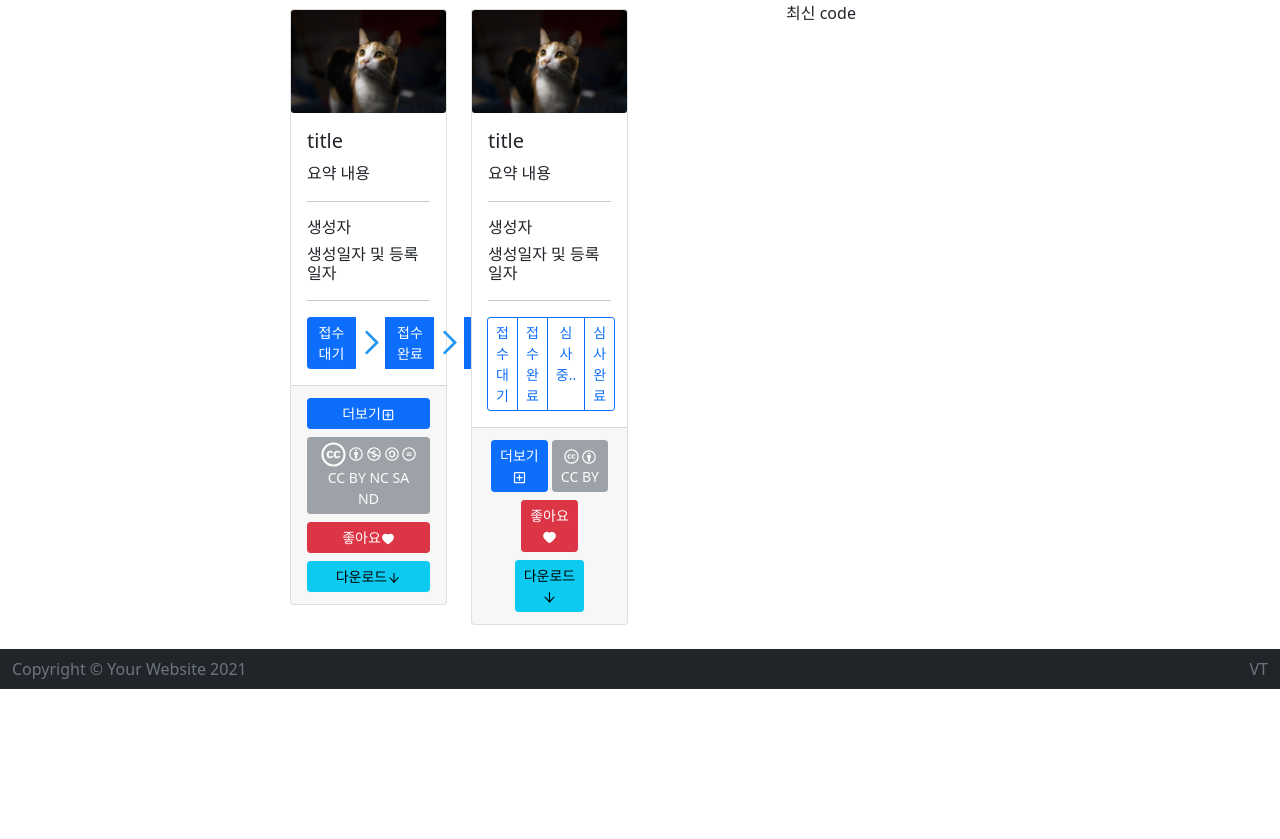
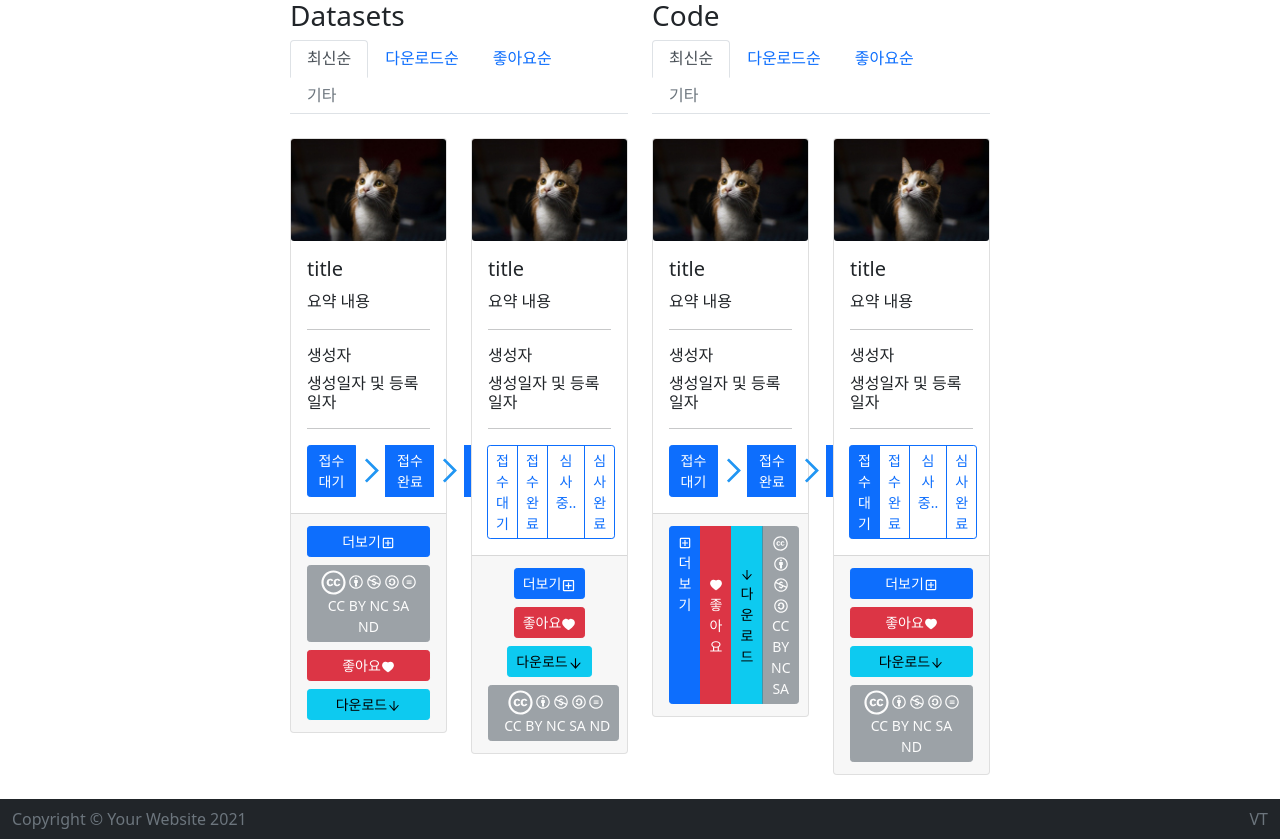
Before and after one commit to VT-courseweb/react, a React (Create React App) app: page / in a window 1280 px wide. Shown: the part 860-1699 px from the top of the page. Before the commit the page ends 1549 px from the top, so only its background shows below. Built offline with nearby package versions, Linux system fonts and the light colour scheme.

Commit message:
Main업데이트 부분 20220414

```diff
--- a/src/pages/Main.js
+++ b/src/pages/Main.js
@@ -67,14 +67,14 @@ function Main(){
                 <br/>
                 {/*사이트 소개 부분*/}
                 <div className="col-xl-12">
-                    {/* <div className="card">
+                    <div className="card">
                         <h4 className="text-center">Kkgle이란?</h4>
                         <h6 className="text-center">
                             <br/>병원소속 의료진이 아닌 일반인들과 개발자들을 대상으로 하여
                             데이터 정보를 열람, 다운, 코딩 공유, 공모전 등을 할 수 있는 사이트 입니다.
                         </h6>
                     </div>
-                    <br/> */}
+                    <br/>
                     <h4 className="text-center">Kkgle이란?</h4>
                         <h6 className="text-center">
                             <br/>병원소속 의료진이 아닌 일반인들과 개발자들을 대상으로 하여
@@ -147,15 +147,21 @@ function Main(){
                                                             ))}
                                                         </ButtonGroup>
                                                     </div>
-                                                    <div className="card-footer text-center">
-                                                        <Button href="./Datasetsdetail" className="btn btn-primary mt-1 ml-1 mb-1 mr-1" size="sm">더보기<br/><MdOutlineAddBox size="15px"/></Button>{' '}
-                                                        <Button className="btn btn-secondary mt-1 ml-1 mb-1 mr-1" size="sm" disabled><FaCreativeCommons size="15px"/> <FaCreativeCommonsBy/> {/* <FaCreativeCommonsNc/> <FaCreativeCommonsSa/> <FaCreativeCommonsNd/> */}<br/>CC BY {/*NC SA ND*/}  </Button>{' '}
-                                                        <Button className="btn btn-danger mt-1 ml-1 mb-1 mr-1" size="sm">좋아요<br/><AiFillHeart size="15px"/></Button>{' '}
-                                                        <Button className="btn btn-info mt-1 ml-1 mb-1 mr-1" size="sm">다운로드<br/><AiOutlineArrowDown size="15px"/></Button>
+                                                    <div className="card-footer text-center ">
+                                                        <Button href="./Datasetsdetail" className="btn btn-primary mt-1 ml-1 mb-1 mr-1" size="sm">더보기<MdOutlineAddBox size="15px"/></Button>{' '}
+                                                        <Button className="btn btn-danger mt-1 ml-1 mb-1 mr-1" size="sm">좋아요<AiFillHeart size="15px"/></Button>{' '}
+                                                        <Button className="btn btn-info mt-1 ml-1 mb-1 mr-1" size="sm">다운로드<AiOutlineArrowDown size="15px"/></Button>
+                                                        <div className="text-center d-grid">
+                                                            <Button className="btn btn-secondary  mt-1 ml-1 mb-1 mr-1" size="sm"  disabled>
+                                                                &nbsp;<FaCreativeCommons size="25px"/>&nbsp;<FaCreativeCommonsBy/>&nbsp;<FaCreativeCommonsNc/>&nbsp;
+                                                                <FaCreativeCommonsSa/>&nbsp;<FaCreativeCommonsNd/>
+                                                                <br/>&nbsp;&nbsp;CC&nbsp;BY&nbsp;NC&nbsp;SA&nbsp;ND
+                                                            </Button>{' '}
+                                                        </div>
                                                     </div>
+                                                </div>
                                             </div>
                                         </div>
-                                    </div>
                                 </Tab>
                                 <Tab eventKey="Down" title="다운로드순" tabClassName="h6">
                                     <br/>
@@ -304,7 +310,74 @@ function Main(){
                         <div className="code-tab">
                             <Tabs defaultActiveKey="new" id="code-tab" >
                                 <Tab eventKey="new" title="최신순" tabClassName="h6">
-                                    <div className="card-body text-center">최신 code</div>
+                                <br/>
+                                    <div className="row">
+                                        <div className="col-6">
+                                                <div className="card" >
+                                                        <img className="card-img"  src="cat.jpg" alt=""/>
+                                                        <div className="card-body">
+                                                            <h5 className="card-title">title</h5>
+                                                            <p className="card-text">요약 내용</p>
+                                                            <hr/>
+                                                            <h6 className="card-text" >생성자</h6>
+                                                            <h6 className="card-text" >생성일자 및 등록일자</h6>
+                                                            <hr/>
+                                                            <ButtonGroup type="radio" value={value} onChange={ButtonChange}>
+                                                                <Button id="btn btn-1" size="sm" value={1} ><span> 접수대기</span> </Button>
+                                                                <FcNext size="51px"/>
+                                                                <Button id="btn btn-2" size="sm" value={2} ><span> 접수완료</span> </Button>
+                                                                <FcNext size="51px"/>
+                                                                <Button id="btn btn-3" size="sm" value={3} ><span> 심사중.. </span> </Button>
+                                                                <FcNext size="51px"/>
+                                                                <Button id="btn btn-4" size="sm" value={4} ><span> 심사완료</span></Button>
+                                                            </ButtonGroup>
+                                                        </div>
+                                                        <div className="card-footer">
+                                                            <ButtonGroup className="mt-1 mb-1 mr-1 ml-1">
+                                                                <Button href="./Datasetsdetail" className="btn btn-primary" size="sm"><MdOutlineAddBox/><br/>더보기</Button>{' '}
+                                                                <Button className="btn btn-danger" size="sm"><AiFillHeart/><br/>좋아요</Button>{' '}
+                                                                <Button className="btn btn-info" size="sm"><AiOutlineArrowDown/><br/>다운로드</Button>{' '}
+                                                                <Button className="btn btn-secondary" size="sm" hei disabled> <FaCreativeCommons size="15px"/> <FaCreativeCommonsBy/> <FaCreativeCommonsNc/> <FaCreativeCommonsSa/>{/*<FaCreativeCommonsNd/> */}<br/>CC BY NC SA{/*ND*/}</Button>
+                                                            </ButtonGroup>
+                                                        </div>
+                                                </div>
+                                        </div>
+                                        <div className="col-6">
+                                            <div className="card" >
+                                                    <img className="card-img"  src="cat.jpg" alt=""/>
+                                                    <div className="card-body">
+                                                        <h5 className="card-title">title</h5>
+                                                        <p className="card-text">요약 내용</p>
+                                                        <hr/>
+                                                        <h6 className="card-text" >생성자</h6>
+                                                        <h6 className="card-text" >생성일자 및 등록일자</h6>
+                                                        <hr/>
+                                                        <ButtonGroup >
+                                                            {stepChange.map((radio, idx) => (
+                                                            <ToggleButton
+                                                                size="sm"
+                                                                key={idx}
+                                                                id={`radio-${idx}`}
+                                                                type="radio"
+                                                                variant="outline-primary"
+                                                                name="radio"
+                                                                value={radio.value}
+                                                                checked={stepValue === radio.value}
+                                                                onChange={(e) => setStepValue(e.currentTarget.value)}
+                                                                >{radio.name}
+                                                            </ToggleButton>
+                                                            ))}
+                                                        </ButtonGroup>
+                                                    </div>
+                                                    <div className="card-footer d-grid ">
+                                                        <Button href="./Datasetsdetail" className="btn btn-primary mt-1 ml-1 mb-1 mr-1" size="sm">더보기<MdOutlineAddBox/></Button>{' '}
+                                                        <Button className="btn btn-danger mt-1 ml-1 mb-1 mr-1" size="sm">좋아요<AiFillHeart/></Button>{' '}
+                                                        <Button className="btn btn-info mt-1 ml-1 mb-1 mr-1" size="sm">다운로드<AiOutlineArrowDown/></Button>{' '}
+                                                        <Button className="btn btn-secondary mt-1 ml-1 mb-1 mr-1" size="sm" disabled><FaCreativeCommons size="25px"/> <FaCreativeCommonsBy/>  <FaCreativeCommonsNc/> <FaCreativeCommonsSa/> <FaCreativeCommonsNd/> <br/>CC BY NC SA ND </Button>{' '}
+                                                    </div>
+                                            </div>
+                                        </div>
+                                    </div>
                                 </Tab>
                                 <Tab eventKey="Down" title="다운로드순" tabClassName="h6">
                                     <div className="card-body text-center">다운로드가 가장 많은 부분</div>
```
